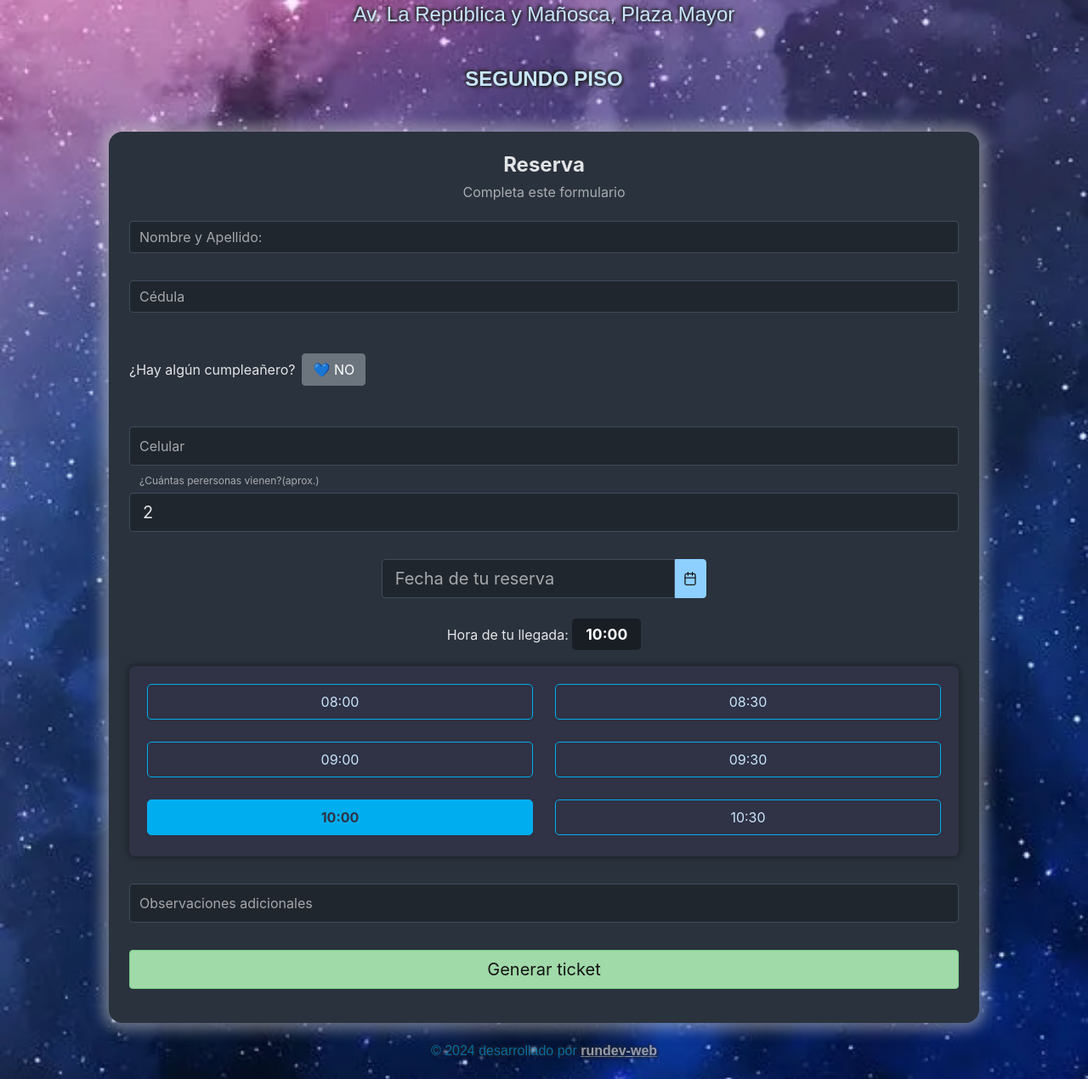
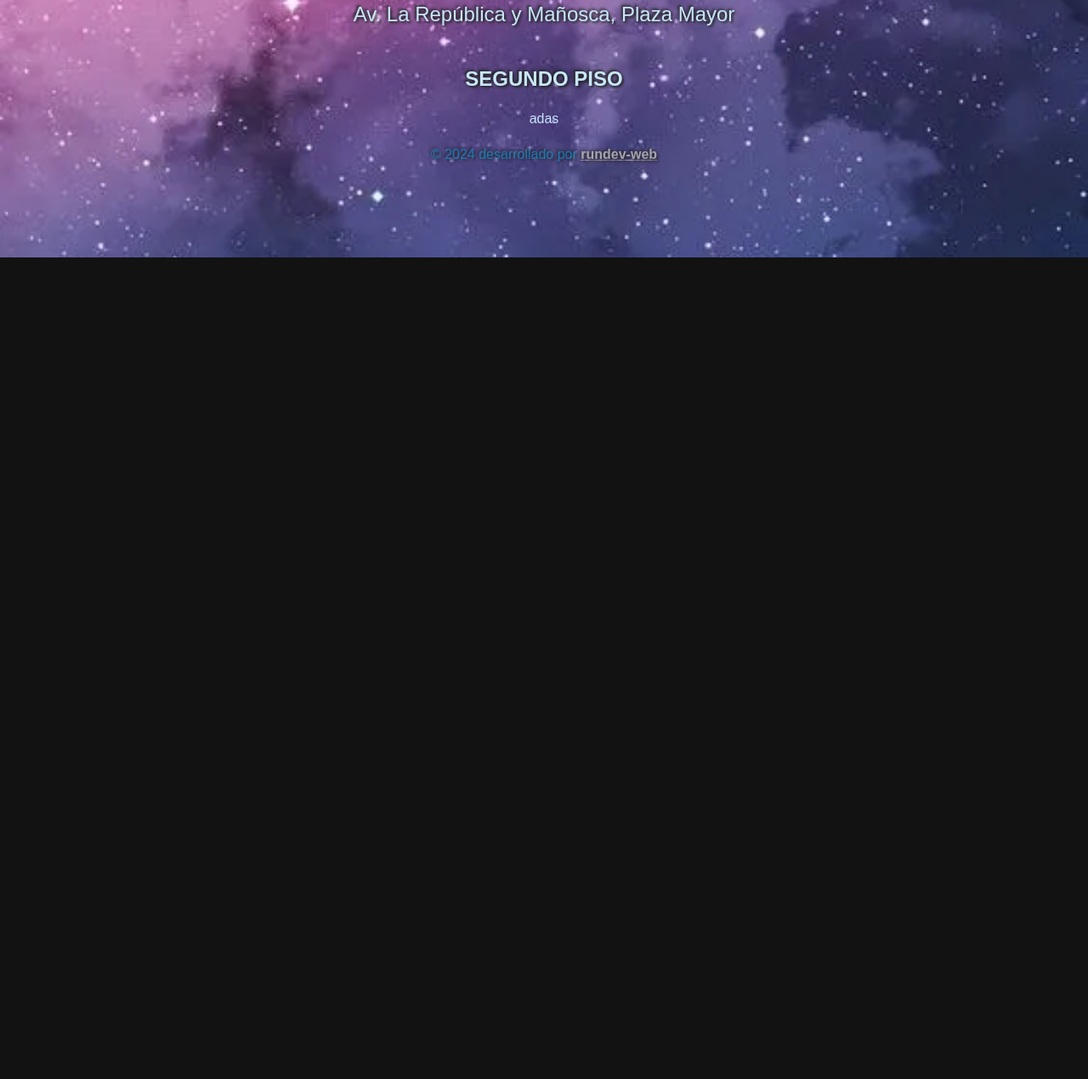
Before and after one commit to RicardoCordovilla/safaera-astro, an Astro site: page /safaera in a window 1280 px wide. Shown: the part 513-1783 px from the top of the page at 85% size. After the commit the page ends 816 px from the top, so only its background shows below. Built offline with nearby package versions, Linux system fonts and the light colour scheme; Astro itself is replaced by a stand-in of ours; no server answers.

Commit message:
try fix netlify

```diff
--- a/src/components/forms/RegisterForm.jsx
+++ b/src/components/forms/RegisterForm.jsx
@@ -121,71 +121,74 @@ const RegisterForm = () => {
 
     return (
 
-        <Card title="Reserva" subTitle="Completa este formulario"
-            style={{
-                width: '80%', margin: 'auto',
-                borderRadius: '1rem', boxShadow: '0 0 1rem 0.5rem rgba(200, 200, 200, 0.5)',
-                marginTop: '1.5em',
-                marginBottom: '4 em',
-            }}
-        >
-            <div
-                style={{ display: 'flex', flexDirection: 'column', gap: '2rem' }}
-            >
+        <div>
+            <span>adas</span>
+        </div>
+        // <Card title="Reserva" subTitle="Completa este formulario"
+        //     style={{
+        //         width: '80%', margin: 'auto',
+        //         borderRadius: '1rem', boxShadow: '0 0 1rem 0.5rem rgba(200, 200, 200, 0.5)',
+        //         marginTop: '1.5em',
+        //         marginBottom: '4 em',
+        //     }}
+        // >
+        //     <div
+        //         style={{ display: 'flex', flexDirection: 'column', gap: '2rem' }}
+        //     >
 
-                <NameField
-                    nombre={nombre}
-                    setNombre={setNombre}
-                />
+        //         <NameField
+        //             nombre={nombre}
+        //             setNombre={setNombre}
+        //         />
 
-                <CedulaField
-                    cedula={cedula}
-                    setCedula={setCedula}
-                />
-                <CumpleField
-                    cumple={cumple}
-                    setCumple={setCumple}
-                />
+        //         <CedulaField
+        //             cedula={cedula}
+        //             setCedula={setCedula}
+        //         />
+        //         <CumpleField
+        //             cumple={cumple}
+        //             setCumple={setCumple}
+        //         />
 
-                <CelularField
-                    celular={celular}
-                    setCelular={setCelular}
-                />
+        //         <CelularField
+        //             celular={celular}
+        //             setCelular={setCelular}
+        //         />
 
-                <PersonaField
-                    personas={personas}
-                    setPersonas={setPersonas}
-                />
+        //         <PersonaField
+        //             personas={personas}
+        //             setPersonas={setPersonas}
+        //         />
 
-                <CalendarField
-                    fecha={fecha}
-                    setFecha={setFecha}
-                />
+        //         <CalendarField
+        //             fecha={fecha}
+        //             setFecha={setFecha}
+        //         />
 
-                <HoraField
-                    hora={hora}
-                    setHora={setHora}
-                    horas={horas}
-                />
+        //         <HoraField
+        //             hora={hora}
+        //             setHora={setHora}
+        //             horas={horas}
+        //         />
 
-                <NotesField
-                    notes={notes}
-                    setNotes={setNotes}
-                />
+        //         <NotesField
+        //             notes={notes}
+        //             setNotes={setNotes}
+        //         />
 
 
-                <Button label="Generar ticket" className="p-button-lg"
-                    style={{ width: '100%' }}
-                    severity='success'
-                    onClick={handleTicket}
-                    type='submit'
-                />
+        //         <Button label="Generar ticket" className="p-button-lg"
+        //             style={{ width: '100%' }}
+        //             severity='success'
+        //             onClick={handleTicket}
+        //             type='submit'
+        //         />
 
-            </div>
+        //     </div>
 
 
 
-        </Card >
+        // </Card >
 
     )
 }
```
